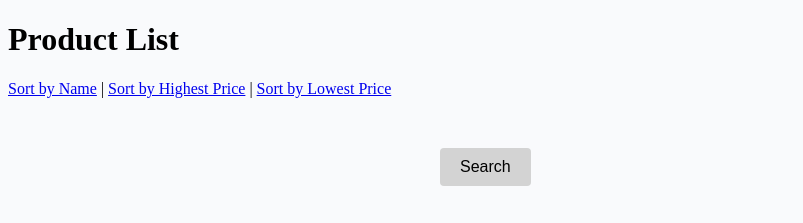
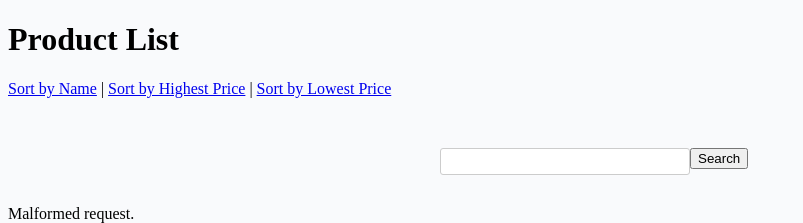
Before and after one commit to LearningMLTranslations/thesecretserver, a PHP site: page /list.php in a window 1280 px wide. Shown: the part 34-257 px from the top of the page, without its empty margins (0-803 px from the left). Run offline with PHP 8.4, Linux system fonts and the light colour scheme; the visitor is signed in with stand-in values (Sample User, id 1).

Commit message:
Add files via upload

```diff
--- a/list.php
+++ b/list.php
@@ -17,7 +17,8 @@
 	<a href="<?= $sortByLowestPrice ?>">Sort by Lowest Price</a>
 
 	<form action="?">
-        <input type="submit" value="Search" style="padding: 10px 20px; font-size: 16px; background-color: #D3D3D3; color: black; border: none; border-radius: 4px;">
+		<input type="text" name="search" value="<?= $search ?>">
+		<input type="submit" value="Search">
 	</form>
 
 <br /> <br />
```
